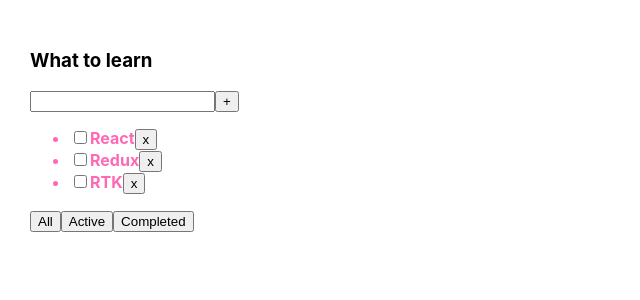
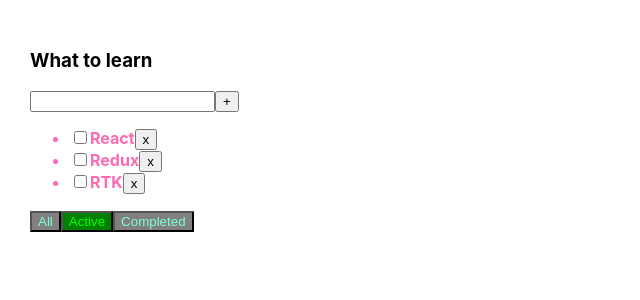
Before and after one commit to Cheloyek/TodoList, a React (Create React App) app: page / in a window 1280 px wide. Shown: the top 300 px of the page, without its empty margins (0-640 px from the left). Built offline with nearby package versions, Linux system fonts and the light colour scheme.

Commit message:
add activeBtn and btn style

```diff
--- a/src/App.css
+++ b/src/App.css
@@ -7,13 +7,27 @@
   margin-right: 50px;
 }
 
+/*для выполненной task*/
 .isDone {
   text-decoration: line-through;
   font-weight: bold;
   color: limegreen;
 }
 
+/*для невыполненной task*/
 .notIsDone {
   font-weight: bold;
   color: hotpink;
 }
+
+/*для нажатой кнопки*/
+.activeBtn {
+  background-color: green;
+  color: lime;
+}
+
+/*для не нажатой кнопки*/
+.btn {
+  background-color: gray;
+  color: aquamarine;
+}
--- a/src/App.tsx
+++ b/src/App.tsx
@@ -96,7 +96,8 @@
                 removeTask={removeTask}
                 changeFilter={changeFilter}
                 addTask={addTask}
-                      changeTaskStatus={changeTaskStatus}
+                changeTaskStatus={changeTaskStatus}
+                      filter={filter}
             />
         </div>
     );
--- a/src/TodoList.tsx
+++ b/src/TodoList.tsx
@@ -5,6 +5,7 @@
 type TodoListPropsType = {
     title: string
     tasks: Array<TaskType> // tasks с типом TaskType
+    filter: FilterValuesType
     removeTask: (taskId:string) => void, //void всегда возвращает undefined, void может быть заменен на другой тип
     changeFilter: (filter: FilterValuesType) => void
     addTask: (title:string) => void
@@ -75,15 +76,19 @@
             </ul>
             <div>
                 <button
+                    // если нажата кнопка 'all' присваивает className activeBtn, если не нажата btn
+                    className={props.filter === 'all' ? 'activeBtn' : 'btn'}
                     // onClick={() => props.changeFilter("all")}
                     onClick = {handlerCreator('all')}
                 >All
                 </button>
                 <button
+                    className={props.filter === 'active' ? 'activeBtn' : 'btn'}
                     onClick={handlerCreator("active")}
                 >Active
                 </button>
                 <button
+                    className={props.filter === 'completed' ? 'activeBtn' : 'btn'}
                     onClick={handlerCreator("completed")}
                 >Completed
                 </button>
```
